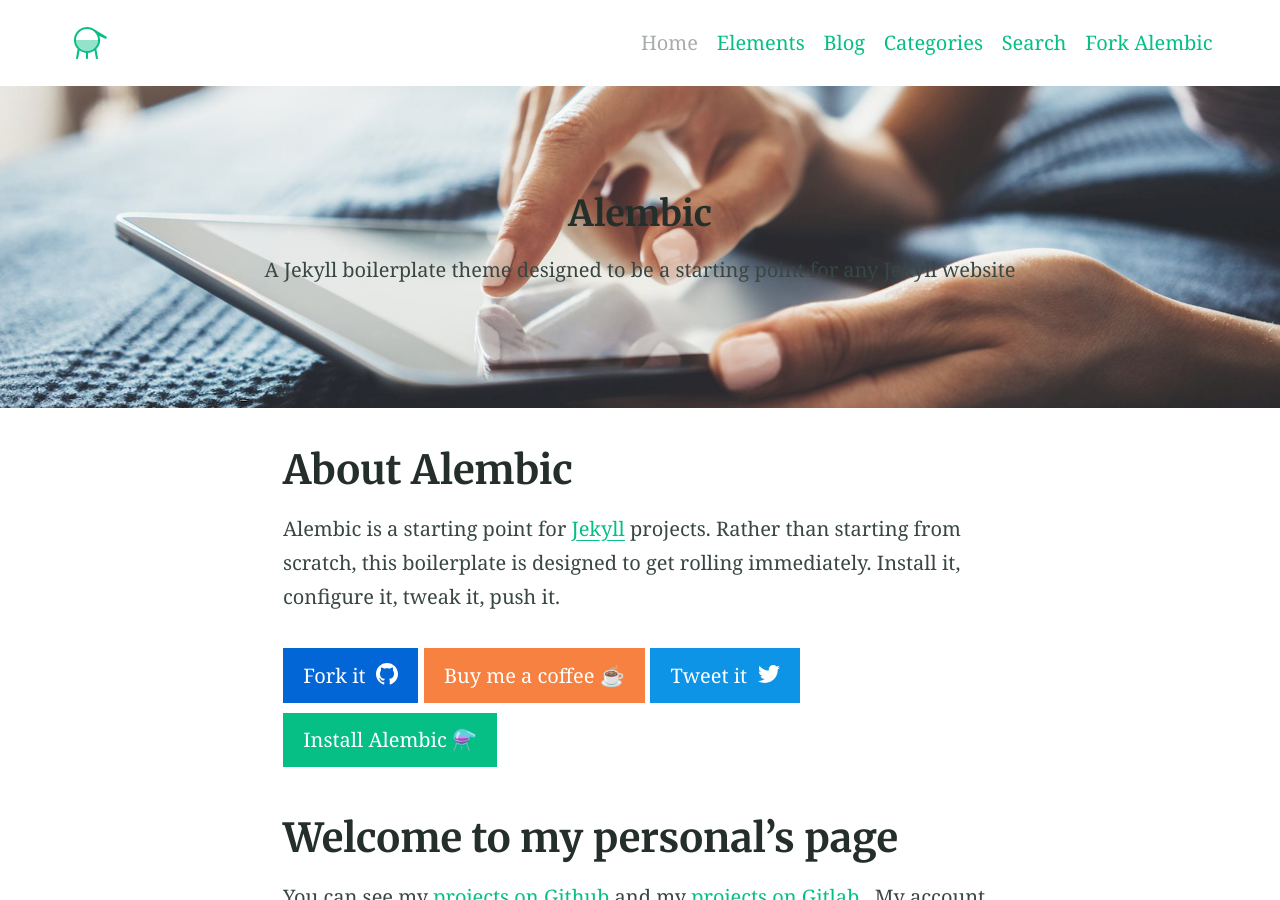
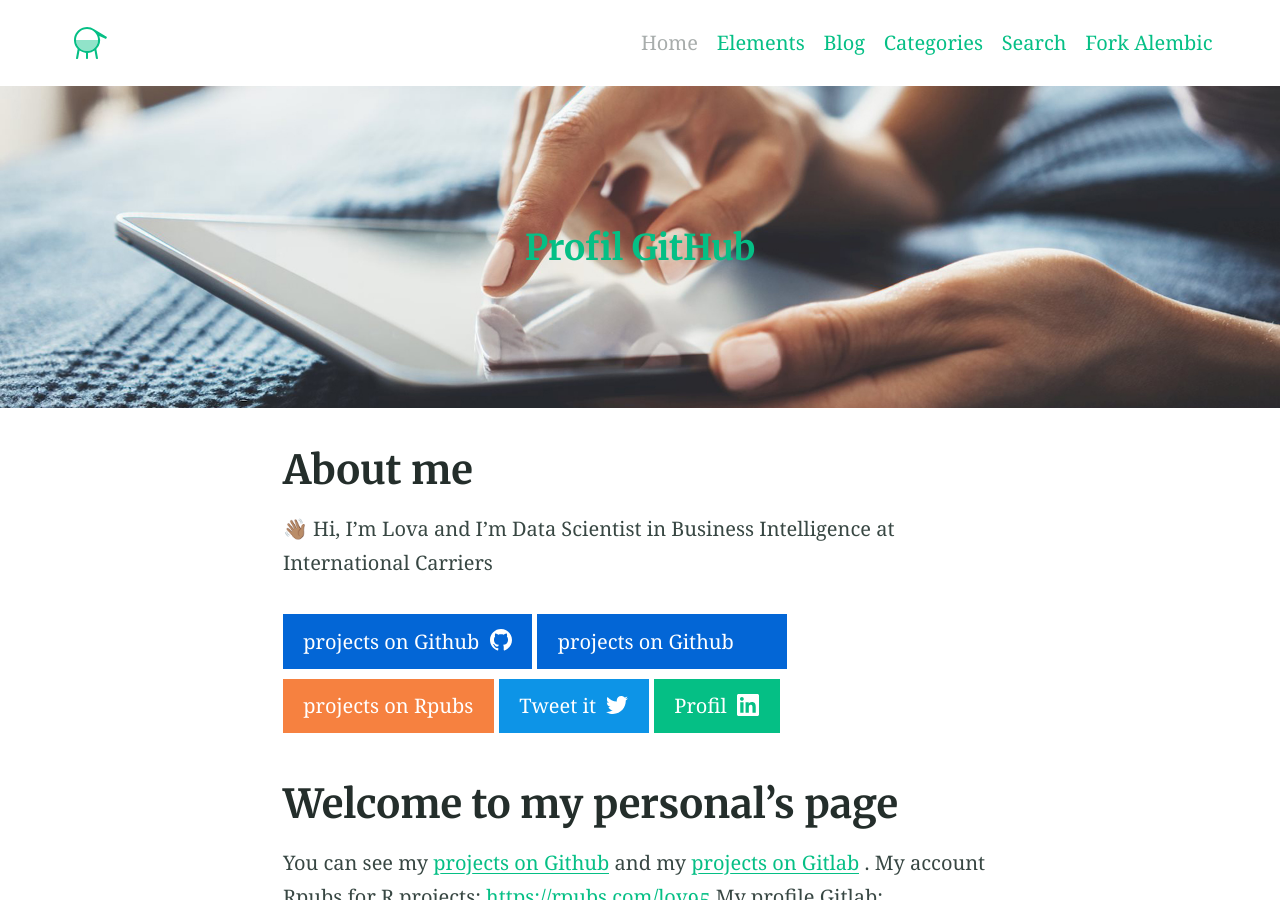
Before and after one commit to rant95/rant95.github.io, a Jekyll site: the page built from index.md, in a window 1280 px wide and 900 px high. Built offline with Jekyll 4.4.1, drawn with Linux system fonts in a browser that asks for light colours; some of the changed text lies outside the part shown.

Commit message:
Update index.md

```diff
--- a/index.md
+++ b/index.md
@@ -1,15 +1,14 @@
 ---
-title: About Alembic
+title: About me
 feature_text: |
-  ## Alembic
-  A Jekyll boilerplate theme designed to be a starting point for any Jekyll website
+  ## [Profil GitHub](https://github.com/rant95)
+
 feature_image: "U301137.jpg"
-excerpt: "Alembic is a starting point for [Jekyll](https://jekyllrb.com/) projects. Rather than starting from scratch, this boilerplate is designed to get the ball rolling immediately. Install it, configure it, tweak it, push it."
+
 ---
+👋🏽 Hi, I'm Lova  and I'm Data Scientist in Business Intelligence at International Carriers
 
-Alembic is a starting point for [Jekyll](https://jekyllrb.com/) projects. Rather than starting from scratch, this boilerplate is designed to get rolling immediately. Install it, configure it, tweak it, push it.
-
-{% include button.html text="Fork it" icon="github" link="https://github.com/daviddarnes/alembic" color="#0366d6" %} {% include button.html text="Buy me a coffee ☕️" link="https://buymeacoffee.com/daviddarnes#support" color="#f68140" %} {% include button.html text="Tweet it" icon="twitter" link="https://twitter.com/intent/tweet/?url=https://alembic.darn.es&text=Alembic%20-%20A%20Jekyll%20boilerplate%20theme&via=DavidDarnes" color="#0d94e7" %} {% include button.html text="Install Alembic ⚗️" link="https://github.com/daviddarnes/alembic#installation" %}
+{% include button.html text="projects on Github" icon="github" link="https://github.com/rant95/" color="#0366d6" %} {% include button.html text="projects on Github" icon="gitlab" link="https://gitlab.com/docgero3" color="#0366d6" %} {% include button.html text="projects on Rpubs"  link="https://rpubs.com/lov95" color="#f68140" %} {% include button.html text="Tweet it" icon="twitter" link="https://twitter.com/intent/tweet/?url=https://rant95.github.io&text=The%20porfolio%20of%20Lova" color="#0d94e7" %} {% include button.html text="Profil" icon="linkedin" link="https://www.linkedin.com/in/loran7/" %}
 
 
 
```
Also changed, not shown: other parts of index.md (+1 -2 lines).
